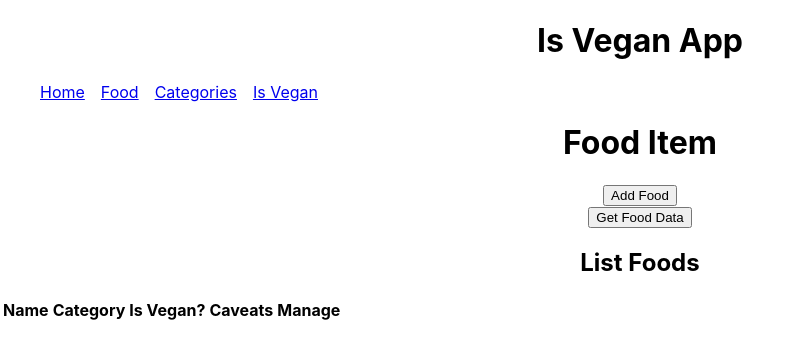
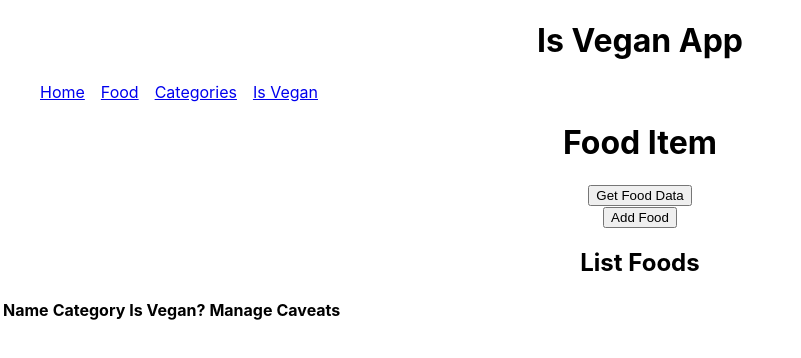
Before and after one commit to djtarrant/is-vegan-app, a React (Create React App) app: page /foodItem in a window 1280 px wide. Shown: the top 358 px of the page, without its empty margins (0-801 px from the left). Built offline with nearby package versions, Linux system fonts and the light colour scheme.

Commit message:
Rejig output table

```diff
--- a/src/components/FoodItem.js
+++ b/src/components/FoodItem.js
@@ -35,8 +35,9 @@ const FoodItem = () => {
     return (
         <div>
             <h1>Food Item</h1>
+            <button onClick={getData}>Get Food Data</button><br/>
             <FoodItemAdd />
-            <button onClick={getData}>Get Food Data</button>
+
             <h2>List Foods</h2>
             <table>
                 <thead>
@@ -44,8 +45,8 @@ const FoodItem = () => {
                         <th>Name</th>
                         <th>Category</th>
                         <th>Is Vegan?</th>
+                        <th>Manage</th>
                         <th>Caveats</th>
-                        <th>Manage</th>
                     </tr>
                 </thead>
                 <tbody>
--- a/src/components/FoodRow.js
+++ b/src/components/FoodRow.js
@@ -13,12 +13,12 @@ const FoodRow = ({food}) => {
             <td>{categoryId}</td>
             <td>{isVegan? 'Yes':'No'}</td>
             <td>
+                <FoodItemEdit food={food} />
+                <FoodItemDelete food={food} />
+            </td>
+            <td>
                 <button onClick={()=>setShow(!show)}>Caveats</button>
                 {show && <Caveats caveats={caveats} />}
-            </td>
-            <td>
-                <FoodItemEdit food={food} />
-                <FoodItemDelete food={food} />
             </td>
         </tr>
     )
--- a/src/components/IsVegan.js
+++ b/src/components/IsVegan.js
@@ -62,8 +62,8 @@ const IsVegan = () => {
                             <th>Name</th>
                             <th>Category</th>
                             <th>Is Vegan?</th>
+                            <th>Manage</th>
                             <th>Caveats</th>
-                            <th>Manage</th>
                         </tr>
                     </thead>
                     <tbody>
```
